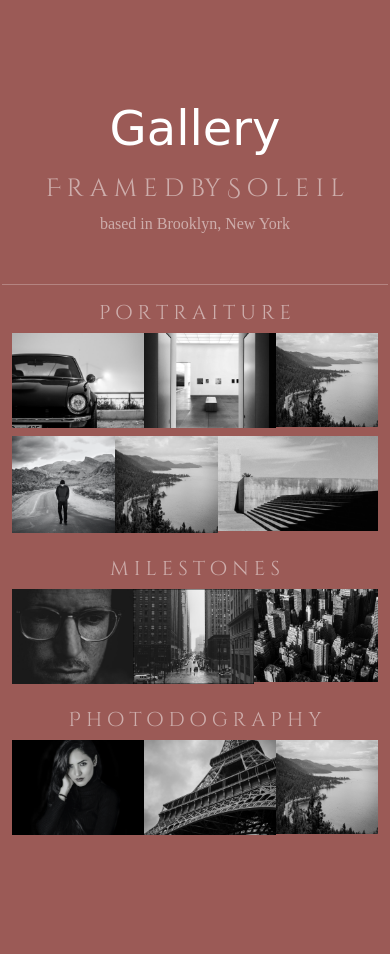
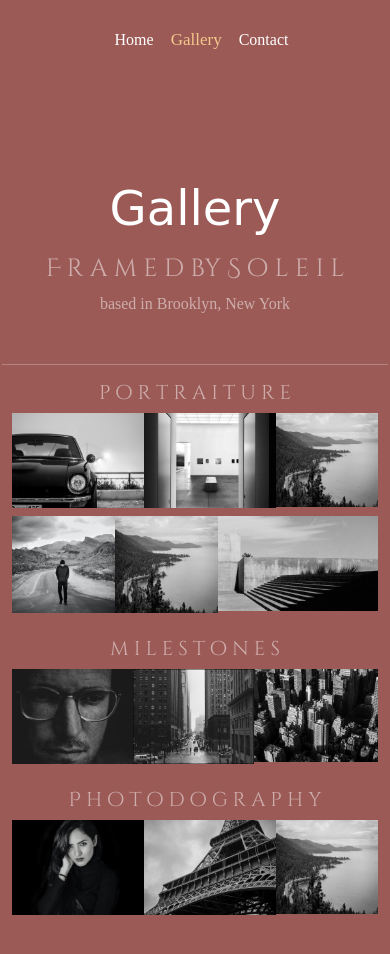
Before and after one commit to soleilvperez/Photography-Portfolio, a plain HTML site: page gallery.html in a window 390 px wide. Before the commit the page ends 883 px from the top, so only its background shows below. Drawn offline with nearby package versions, Linux system fonts and the light colour scheme; a web font is replaced by a local one.

Commit message:
Update navigation bar and added them to other pages

```diff
--- a/gallery.html
+++ b/gallery.html
@@ -31,6 +31,15 @@
     ></script>
   </head>
   <body>
+    <div class="container nav d-flex justify-content-between">
+      <div class="logo d-none d-md-block">FS</div>
+      <ul>
+        <li><a href="/index.html">Home</a></li>
+        <li class="active"><a href="/gallery.html">Gallery</a></li>
+        <li><a href="/contact.html">Contact</a></li>
+      </ul>
+    </div>
+
     <div class="gallery-hero text-center">
       <h1 class="mt-none mb-3">Gallery</h1>
       <h2 class="text-white-50">F r a m e d by S o l e i l</h2>
--- a/styles/styles.css
+++ b/styles/styles.css
@@ -20,8 +20,7 @@ body {
   display: inline;
   list-style: none;
   line-height: 40px;
-  margin: 10px;
-  margin-bottom: 0;
+  margin-left: 13px;
 }
 
 .nav ul {
@@ -32,6 +31,13 @@ body {
 .nav a {
   text-decoration: none;
   color: var(--secondary-branding-color);
+}
+
+.nav a:hover,
+.nav li.active a {
+  color: #f4c88c;
+  font-size: 17px;
+  transition: all 100ms ease-in-out;
 }
 
 .logo {
@@ -101,6 +107,15 @@ img {
 }
 
 @media (max-width: 900px) {
+  .nav ul {
+    display: block;
+    margin: auto;
+  }
+
+  .nav ul li a {
+    margin: 10px 0px;
+  }
+
   h1 {
     font-size: 48px;
     text-align: center;
```
Also changed, not shown: contact.html (+9 -0 lines), index.html (+2 -2 lines), 1 other file.
